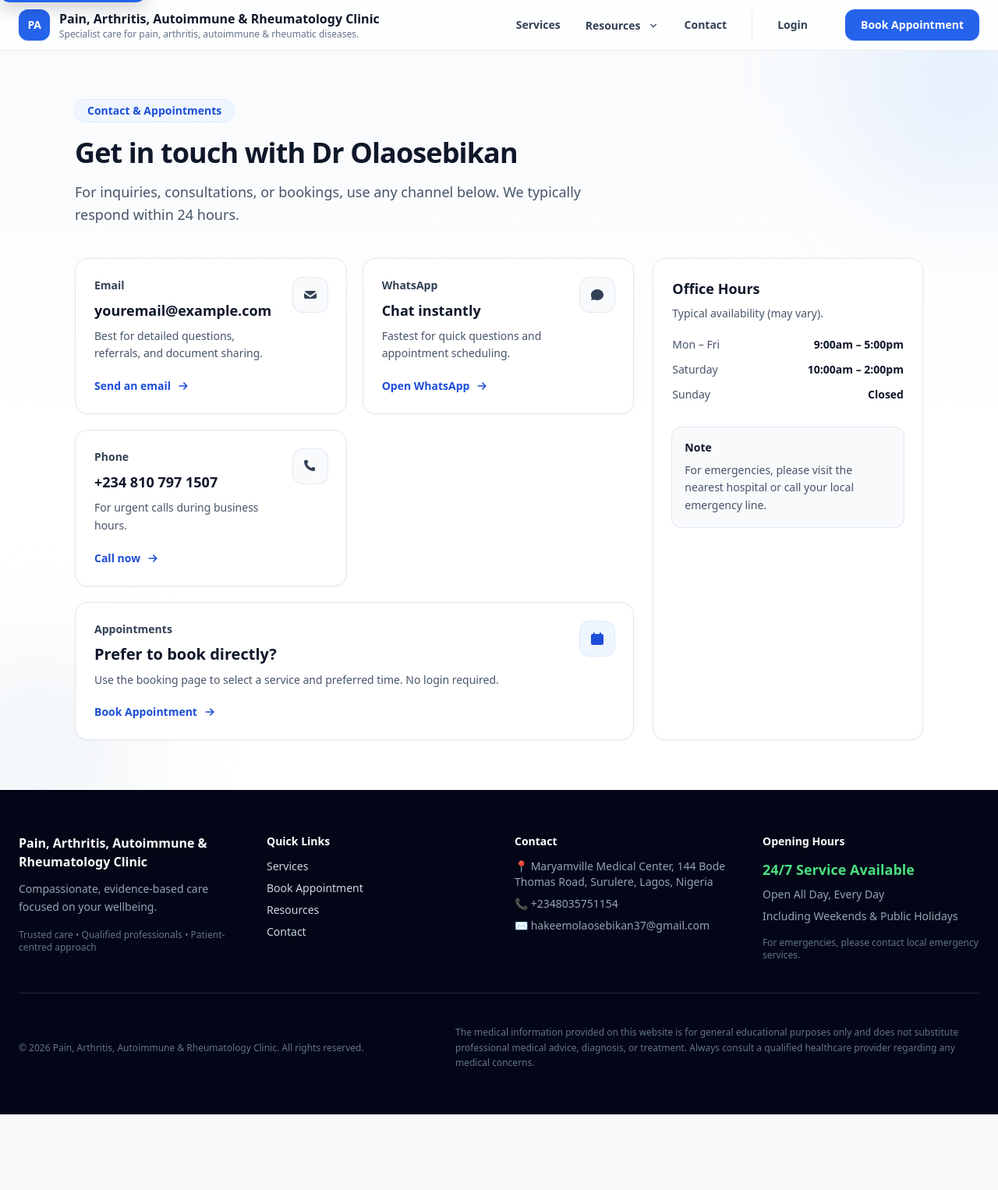
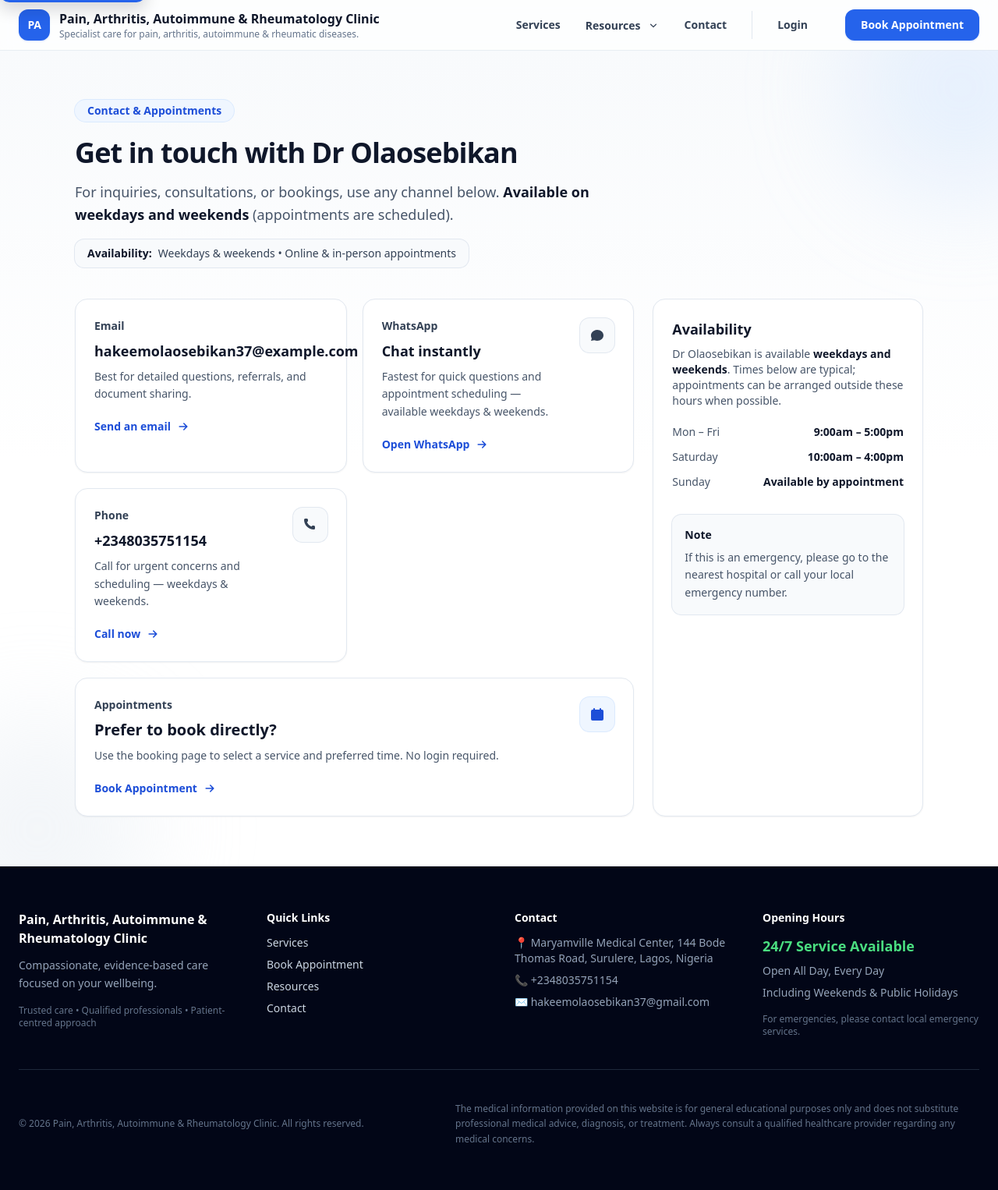
Before and after one commit to Abdudhi100/dr_olaosebikan, a Django app: page /contact/ in a window 1280 px wide. Shown: the whole page at 78% size. Before the commit the page ends 1429 px from the top, so only its background shows below. Run offline with Django 5.2, Linux system fonts and the light colour scheme; data that the repository does not hold is empty; some libraries are stand-ins or nearby versions.

```diff
--- a/core/settings.py
+++ b/core/settings.py
@@ -270,9 +270,9 @@ EMAIL_HOST_PASSWORD = env("EMAIL_HOST_PASSWORD", "")
 EMAIL_USE_TLS = env_bool("EMAIL_USE_TLS", True)
 DEFAULT_FROM_EMAIL = env(
     "DEFAULT_FROM_EMAIL",
-    "Dr Olaosebikan <dhikrullahabdullah92@gmail.com>",
+    "Dr Olaosebikan <hakeemolaosebikan37@gmail.com>",
 )
-DOCTOR_NOTIFICATION_EMAIL = env("DOCTOR_NOTIFICATION_EMAIL", "dhikrullahabdullah92@gmail.com")
+DOCTOR_NOTIFICATION_EMAIL = env("DOCTOR_NOTIFICATION_EMAIL", "hakeemolaosebikan37@gmail.com")
 
 # ------------------------------------------------------------
 # Booking configuration
--- a/templates/core_app/contact.html
+++ b/templates/core_app/contact.html
@@ -4,24 +4,35 @@
 
 {% block content %}
 <section class="relative overflow-hidden bg-gradient-to-b from-slate-50 via-white to-white">
+  <!-- Decorative background -->
   <div class="pointer-events-none absolute inset-0">
     <div class="absolute -top-24 -right-24 h-72 w-72 rounded-full bg-blue-200/30 blur-3xl"></div>
     <div class="absolute -bottom-24 -left-24 h-72 w-72 rounded-full bg-slate-200/40 blur-3xl"></div>
   </div>
 
-  <div class="relative max-w-6xl mx-auto px-4 sm:px-6 lg:px-8 py-12 sm:py-16">
+  <div class="relative mx-auto max-w-6xl px-4 sm:px-6 lg:px-8 py-12 sm:py-16">
 
     <!-- Header -->
     <header class="max-w-2xl">
       <p class="inline-flex items-center gap-2 rounded-full bg-blue-50 px-4 py-1 text-sm font-semibold text-blue-700 ring-1 ring-blue-100">
         Contact & Appointments
       </p>
+
       <h1 class="mt-5 text-3xl sm:text-4xl font-extrabold tracking-tight text-slate-900">
         Get in touch with Dr Olaosebikan
       </h1>
+
       <p class="mt-4 text-lg text-slate-600 leading-relaxed">
-        For inquiries, consultations, or bookings, use any channel below. We typically respond within 24 hours.
+        For inquiries, consultations, or bookings, use any channel below.
+        <span class="font-semibold text-slate-900">Available on weekdays and weekends</span>
+        (appointments are scheduled).
       </p>
+
+      <!-- Availability badge -->
+      <div class="mt-4 inline-flex items-center gap-2 rounded-xl bg-slate-50 ring-1 ring-slate-200 px-4 py-2 text-sm text-slate-700">
+        <span class="font-semibold text-slate-900">Availability:</span>
+        Weekdays & weekends • Online & in-person appointments
+      </div>
     </header>
 
     <div class="mt-10 grid gap-6 lg:grid-cols-3">
@@ -30,17 +41,18 @@
       <div class="lg:col-span-2 grid gap-5 sm:grid-cols-2">
 
         <!-- Email -->
-        <a href="mailto:youremail@example.com"
-           class="group rounded-2xl border border-slate-200 bg-white p-6 shadow-sm hover:shadow-md transition focus:outline-none focus-visible:ring-2 focus-visible:ring-blue-600/40 focus-visible:ring-offset-2">
+        <a href="mailto:hakeemolaosebikan37@example.com"
+           class="group rounded-2xl border border-slate-200 bg-white p-6 shadow-sm hover:shadow-md transition focus:outline-none focus-visible:ring-2 focus-visible:ring-blue-600/40 focus-visible:ring-offset-2"
+           aria-label="Send an email to Dr Olaosebikan">
           <div class="flex items-start justify-between gap-4">
             <div>
               <p class="text-sm font-semibold text-slate-700">Email</p>
-              <p class="mt-2 text-lg font-bold text-slate-900">youremail@example.com</p>
+              <p class="mt-2 text-lg font-bold text-slate-900">hakeemolaosebikan37@example.com</p>
               <p class="mt-2 text-sm text-slate-600 leading-relaxed">
                 Best for detailed questions, referrals, and document sharing.
               </p>
             </div>
-            <span class="shrink-0 rounded-xl bg-slate-50 ring-1 ring-slate-200 p-3 text-slate-700 group-hover:bg-slate-100 transition">
+            <span class="shrink-0 rounded-xl bg-slate-50 ring-1 ring-slate-200 p-3 text-slate-700 group-hover:bg-slate-100 transition" aria-hidden="true">
               <svg xmlns="http://www.w3.org/2000/svg" class="h-5 w-5" viewBox="0 0 20 20" fill="currentColor">
                 <path d="M2.94 6.34A2 2 0 014.8 5h10.4a2 2 0 011.86 1.34L10 10.97 2.94 6.34z"/>
                 <path d="M18 8.07l-7.4 4.93a1 1 0 01-1.2 0L2 8.07V13a2 2 0 002 2h12a2 2 0 002-2V8.07z"/>
@@ -49,25 +61,26 @@
           </div>
           <div class="mt-5 inline-flex items-center gap-2 text-sm font-semibold text-blue-700">
             Send an email
-            <svg xmlns="http://www.w3.org/2000/svg" class="h-4 w-4" viewBox="0 0 20 20" fill="currentColor">
+            <svg xmlns="http://www.w3.org/2000/svg" class="h-4 w-4" viewBox="0 0 20 20" fill="currentColor" aria-hidden="true">
               <path fill-rule="evenodd" d="M10.293 15.707a1 1 0 010-1.414L13.586 11H4a1 1 0 110-2h9.586l-3.293-3.293a1 1 0 011.414-1.414l5 5a1 1 0 010 1.414l-5 5a1 1 0 01-1.414 0z" clip-rule="evenodd" />
             </svg>
           </div>
         </a>
 
-        <!-- WhatsApp -->
-        <a href="https://wa.me/{{ DOCTOR_WHATSAPP_NUMBER }}"
+        <!-- WhatsApp (with prefilled message) -->
+        <a href="https://wa.me/{{ DOCTOR_WHATSAPP_NUMBER }}?text=Hello%20Dr%20Olaosebikan,%20I%20would%20like%20to%20book%20an%20appointment.%20Please%20share%20available%20times."
            target="_blank" rel="noopener noreferrer"
-           class="group rounded-2xl border border-slate-200 bg-white p-6 shadow-sm hover:shadow-md transition focus:outline-none focus-visible:ring-2 focus-visible:ring-blue-600/40 focus-visible:ring-offset-2">
+           class="group rounded-2xl border border-slate-200 bg-white p-6 shadow-sm hover:shadow-md transition focus:outline-none focus-visible:ring-2 focus-visible:ring-blue-600/40 focus-visible:ring-offset-2"
+           aria-label="Chat with Dr Olaosebikan on WhatsApp">
           <div class="flex items-start justify-between gap-4">
             <div>
               <p class="text-sm font-semibold text-slate-700">WhatsApp</p>
               <p class="mt-2 text-lg font-bold text-slate-900">Chat instantly</p>
               <p class="mt-2 text-sm text-slate-600 leading-relaxed">
-                Fastest for quick questions and appointment scheduling.
+                Fastest for quick questions and appointment scheduling — available weekdays & weekends.
               </p>
             </div>
-            <span class="shrink-0 rounded-xl bg-slate-50 ring-1 ring-slate-200 p-3 text-slate-700 group-hover:bg-slate-100 transition">
+            <span class="shrink-0 rounded-xl bg-slate-50 ring-1 ring-slate-200 p-3 text-slate-700 group-hover:bg-slate-100 transition" aria-hidden="true">
               <svg xmlns="http://www.w3.org/2000/svg" class="h-5 w-5" viewBox="0 0 20 20" fill="currentColor">
                 <path d="M18 10c0 3.866-3.582 7-8 7a9.2 9.2 0 01-3.72-.77L2 17l.93-3.1A6.6 6.6 0 012 10c0-3.866 3.582-7 8-7s8 3.134 8 7z"/>
               </svg>
@@ -75,24 +88,25 @@
           </div>
           <div class="mt-5 inline-flex items-center gap-2 text-sm font-semibold text-blue-700">
             Open WhatsApp
-            <svg xmlns="http://www.w3.org/2000/svg" class="h-4 w-4" viewBox="0 0 20 20" fill="currentColor">
+            <svg xmlns="http://www.w3.org/2000/svg" class="h-4 w-4" viewBox="0 0 20 20" fill="currentColor" aria-hidden="true">
               <path fill-rule="evenodd" d="M10.293 15.707a1 1 0 010-1.414L13.586 11H4a1 1 0 110-2h9.586l-3.293-3.293a1 1 0 011.414-1.414l5 5a1 1 0 010 1.414l-5 5a1 1 0 01-1.414 0z" clip-rule="evenodd" />
             </svg>
           </div>
         </a>
 
         <!-- Phone -->
-        <a href="tel:+2348107971507"
-           class="group rounded-2xl border border-slate-200 bg-white p-6 shadow-sm hover:shadow-md transition focus:outline-none focus-visible:ring-2 focus-visible:ring-blue-600/40 focus-visible:ring-offset-2">
+        <a href="tel:+2348035751154"
+           class="group rounded-2xl border border-slate-200 bg-white p-6 shadow-sm hover:shadow-md transition focus:outline-none focus-visible:ring-2 focus-visible:ring-blue-600/40 focus-visible:ring-offset-2"
+           aria-label="Call Dr Olaosebikan">
           <div class="flex items-start justify-between gap-4">
             <div>
               <p class="text-sm font-semibold text-slate-700">Phone</p>
-              <p class="mt-2 text-lg font-bold text-slate-900">+234 810 797 1507</p>
+              <p class="mt-2 text-lg font-bold text-slate-900">+2348035751154</p>
               <p class="mt-2 text-sm text-slate-600 leading-relaxed">
-                For urgent calls during business hours.
+                Call for urgent concerns and scheduling — weekdays & weekends.
               </p>
             </div>
-            <span class="shrink-0 rounded-xl bg-slate-50 ring-1 ring-slate-200 p-3 text-slate-700 group-hover:bg-slate-100 transition">
+            <span class="shrink-0 rounded-xl bg-slate-50 ring-1 ring-slate-200 p-3 text-slate-700 group-hover:bg-slate-100 transition" aria-hidden="true">
               <svg xmlns="http://www.w3.org/2000/svg" class="h-5 w-5" viewBox="0 0 20 20" fill="currentColor">
                 <path d="M2 3.5A1.5 1.5 0 013.5 2h2A1.5 1.5 0 017 3.5V5a1 1 0 01-.3.7l-1 1a11.6 11.6 0 005.6 5.6l1-1A1 1 0 0113 11h1.5A1.5 1.5 0 0116 12.5v2A1.5 1.5 0 0114.5 16C7.6 16 2 10.4 2 3.5z"/>
               </svg>
@@ -100,17 +114,16 @@
           </div>
           <div class="mt-5 inline-flex items-center gap-2 text-sm font-semibold text-blue-700">
             Call now
-            <svg xmlns="http://www.w3.org/2000/svg" class="h-4 w-4" viewBox="0 0 20 20" fill="currentColor">
+            <svg xmlns="http://www.w3.org/2000/svg" class="h-4 w-4" viewBox="0 0 20 20" fill="currentColor" aria-hidden="true">
               <path fill-rule="evenodd" d="M10.293 15.707a1 1 0 010-1.414L13.586 11H4a1 1 0 110-2h9.586l-3.293-3.293a1 1 0 011.414-1.414l5 5a1 1 0 010 1.414l-5 5a1 1 0 01-1.414 0z" clip-rule="evenodd" />
             </svg>
           </div>
         </a>
 
-        <!-- ✅ Book Appointment CTA (NOW SAME CONTRAST AS OTHER CARDS) -->
+        <!-- Book Appointment CTA -->
         <a href="{% url 'appointments:book' %}"
-           class="group sm:col-span-2 rounded-2xl border border-slate-200 bg-white p-6 shadow-sm hover:shadow-md transition
-                  focus:outline-none focus-visible:ring-2 focus-visible:ring-blue-600/40 focus-visible:ring-offset-2">
-
+           class="group sm:col-span-2 rounded-2xl border border-slate-200 bg-white p-6 shadow-sm hover:shadow-md transition focus:outline-none focus-visible:ring-2 focus-visible:ring-blue-600/40 focus-visible:ring-offset-2"
+           aria-label="Book an appointment">
           <div class="flex items-start justify-between gap-4">
             <div>
               <p class="text-sm font-semibold text-slate-700">Appointments</p>
@@ -122,8 +135,7 @@
               </p>
             </div>
 
-            <!-- Accent badge -->
-            <span class="shrink-0 rounded-xl bg-blue-50 ring-1 ring-blue-100 p-3 text-blue-700">
+            <span class="shrink-0 rounded-xl bg-blue-50 ring-1 ring-blue-100 p-3 text-blue-700" aria-hidden="true">
               <svg xmlns="http://www.w3.org/2000/svg" class="h-5 w-5" viewBox="0 0 20 20" fill="currentColor">
                 <path d="M6 2a1 1 0 00-1 1v1H4a2 2 0 00-2 2v10a2 2 0 002 2h12a2 2 0 002-2V6a2 2 0 00-2-2h-1V3a1 1 0 10-2 0v1H7V3a1 1 0 00-1-1z"/>
                 <path d="M14 10H6a1 1 0 000 2h8a1 1 0 100-2z"/>
@@ -133,7 +145,7 @@
 
           <div class="mt-5 inline-flex items-center gap-2 text-sm font-semibold text-blue-700">
             Book Appointment
-            <svg xmlns="http://www.w3.org/2000/svg" class="h-4 w-4" viewBox="0 0 20 20" fill="currentColor">
+            <svg xmlns="http://www.w3.org/2000/svg" class="h-4 w-4" viewBox="0 0 20 20" fill="currentColor" aria-hidden="true">
               <path fill-rule="evenodd" d="M10.293 15.707a1 1 0 010-1.414L13.586 11H4a1 1 0 110-2h9.586l-3.293-3.293a1 1 0 011.414-1.414l5 5a1 1 0 010 1.414l-5 5a1 1 0 01-1.414 0z" clip-rule="evenodd" />
             </svg>
           </div>
@@ -143,8 +155,11 @@
 
       <!-- Sidebar -->
       <aside class="rounded-2xl border border-slate-200 bg-white p-6 shadow-sm">
-        <h2 class="text-lg font-extrabold text-slate-900">Office Hours</h2>
-        <p class="mt-2 text-sm text-slate-600">Typical availability (may vary).</p>
+        <h2 class="text-lg font-extrabold text-slate-900">Availability</h2>
+        <p class="mt-2 text-sm text-slate-600">
+          Dr Olaosebikan is available <span class="font-semibold text-slate-900">weekdays and weekends</span>.
+          Times below are typical; appointments can be arranged outside these hours when possible.
+        </p>
 
         <dl class="mt-5 space-y-3 text-sm">
           <div class="flex items-center justify-between">
@@ -153,18 +168,18 @@
           </div>
           <div class="flex items-center justify-between">
             <dt class="text-slate-600">Saturday</dt>
-            <dd class="font-semibold text-slate-900">10:00am – 2:00pm</dd>
+            <dd class="font-semibold text-slate-900">10:00am – 4:00pm</dd>
           </div>
           <div class="flex items-center justify-between">
             <dt class="text-slate-600">Sunday</dt>
-            <dd class="font-semibold text-slate-900">Closed</dd>
+            <dd class="font-semibold text-slate-900">Available by appointment</dd>
           </div>
         </dl>
 
         <div class="mt-8 rounded-xl bg-slate-50 ring-1 ring-slate-200 p-4">
           <h3 class="text-sm font-bold text-slate-900">Note</h3>
           <p class="mt-2 text-sm text-slate-600 leading-relaxed">
-            For emergencies, please visit the nearest hospital or call your local emergency line.
+            If this is an emergency, please go to the nearest hospital or call your local emergency number.
           </p>
         </div>
       </aside>
```
